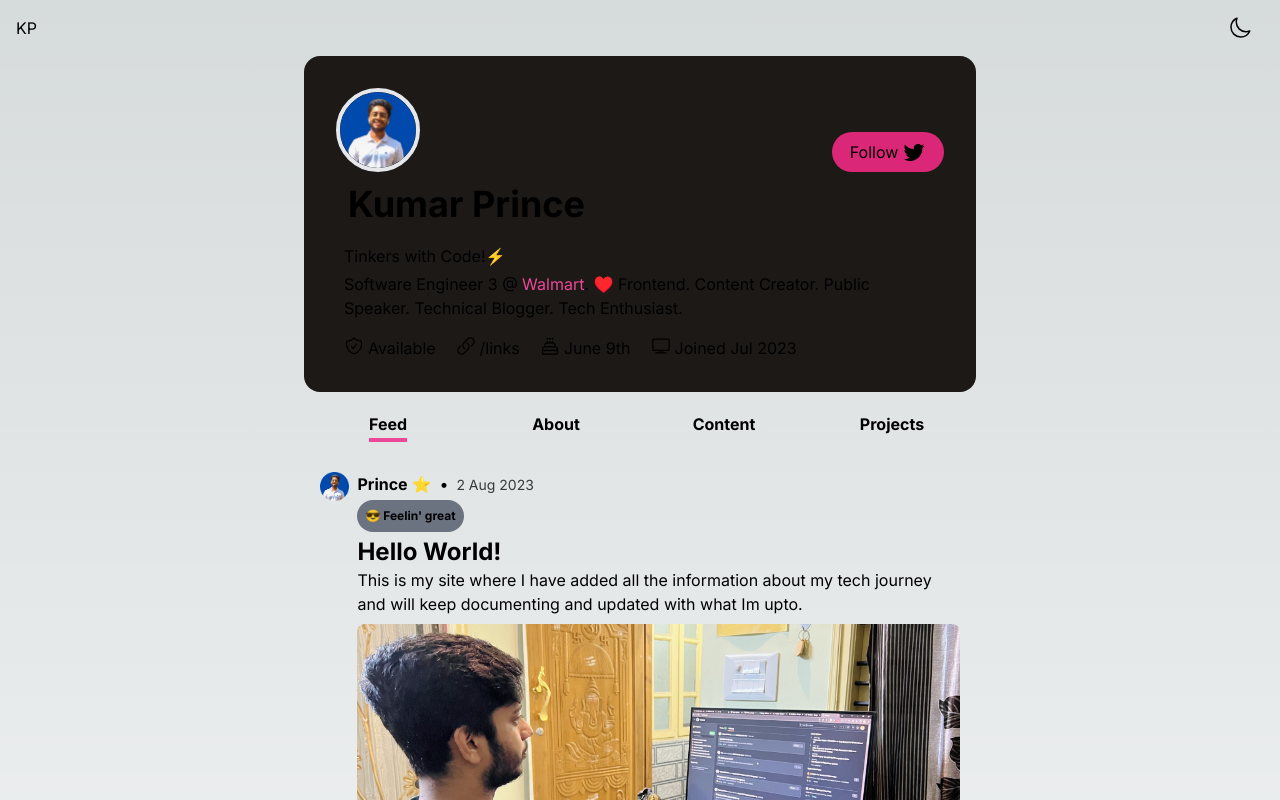
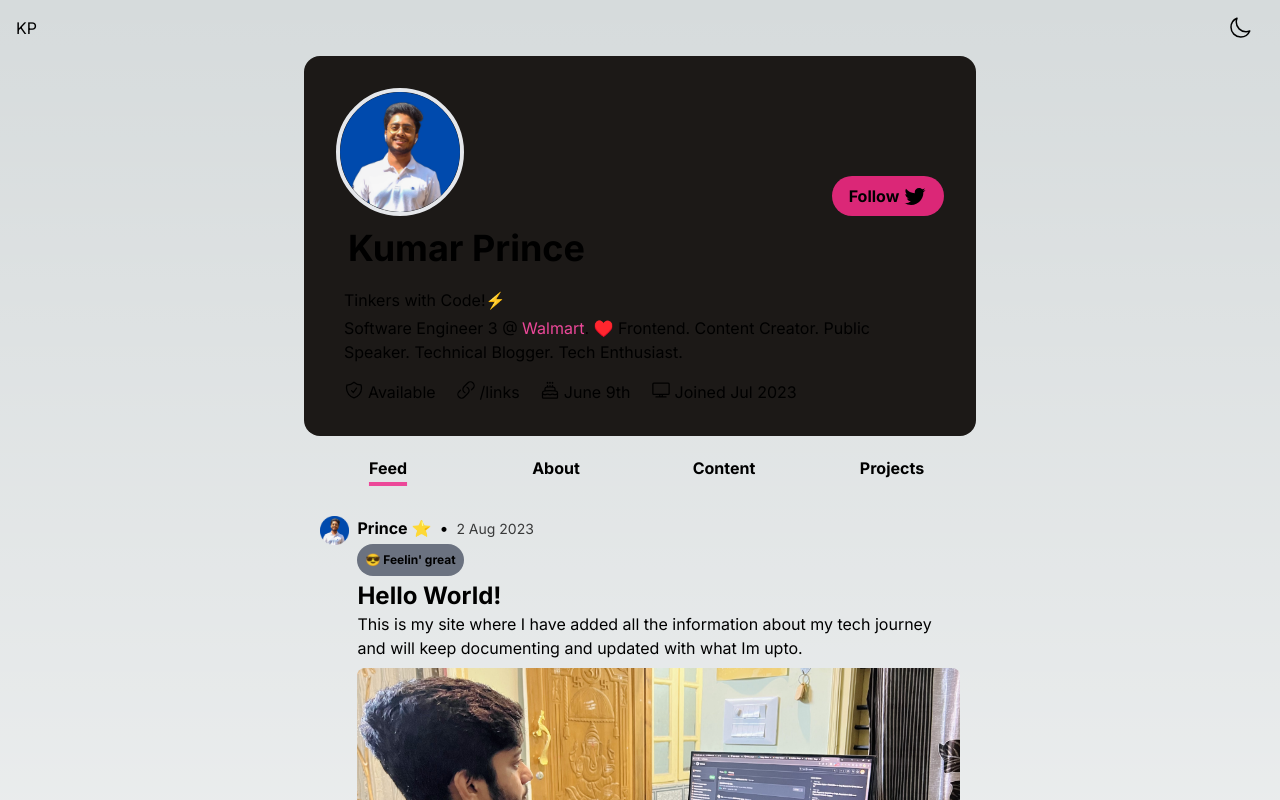
Before and after one commit to thekrprince/portfolio, a Next.js app: page / in a window 1280 px wide. Shown: the top 800 px of the page. Built offline with nearby package versions, Linux system fonts and the light colour scheme.

Commit message:
button and size of pfp updated

```diff
--- a/src/components/summary/index.tsx
+++ b/src/components/summary/index.tsx
@@ -8,13 +8,13 @@ export default function Summary() {
         <Image
           src="/images/pfp.png"
           alt="my-pic"
-          width="84"
-          height="84"
-          className="border-4 border-decoration-pink-500 rounded-full"
+          width="100"
+          height="100"
+          className="md:w-32 border-4 border-decoration-pink-500 rounded-full"
         />
         <Link
           href="https://twitter.com/intent/follow?screen_name=TheKrPrince"
-          className="bg-pink-600 w-28 h-10 px-4 py-2 box-border rounded-full flex gap-x-1 justify-center self-end follow-btn hover:border-4 hover:py-1 hover:px-3"
+          className="bg-pink-600 w-28 h-10 box-border rounded-full font-bold flex gap-x-1 justify-center items-center self-end follow-btn hover:border-4"
           target="_blank"
         >
           <span>Follow</span>
```
